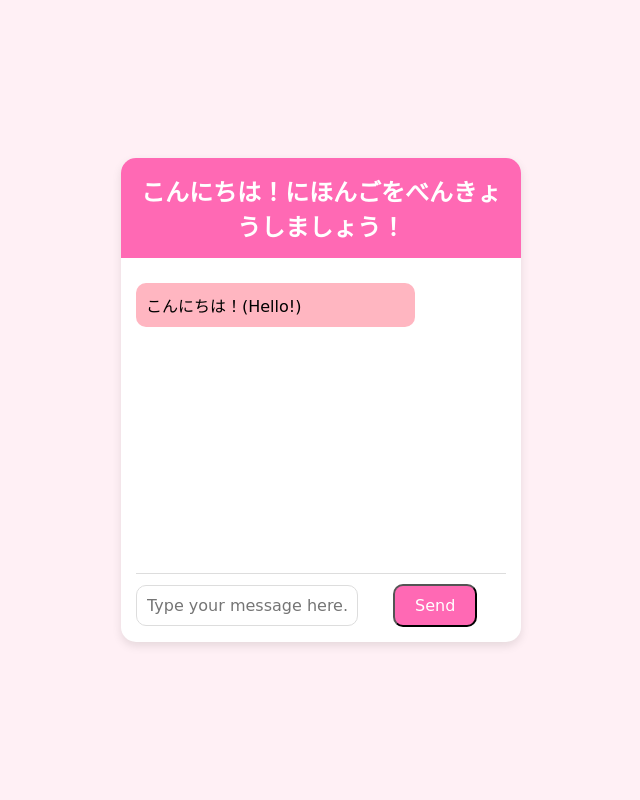
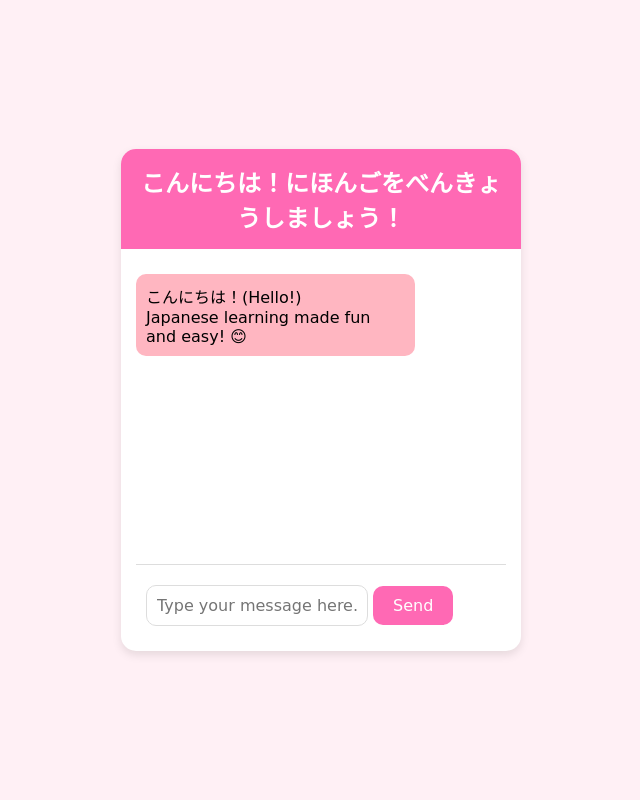
Before and after one commit to Sofines/PeraPera-ChatBot, a FastAPI app: page / in a window 1280 px wide. Shown: the whole page, without its empty margins (319-959 px from the left). Run offline with FastAPI, Linux system fonts and the light colour scheme.

Commit message:
run formatter and improve css

```diff
--- a/static/style.css
+++ b/static/style.css
@@ -1,93 +1,163 @@
+:root {
+    --primary-color: #ff69b4;
+    --primary-dark: #ff1493;
+    --background-color: #fff0f5;
+    --white: #ffffff;
+    --border-color: #ddd;
+    --message-bg: #ffb6c1;
+    --border-radius: 15px;
+    --spacing-sm: 10px;
+    --spacing-md: 15px;
+    --spacing-lg: 20px;
+}
+
 body {
     font-family: 'Comic Sans MS', cursive, sans-serif;
-    background-color: #fff0f5;
+    background-color: var(--background-color);
     margin: 0;
     padding: 0;
+    min-height: 100vh;
     display: flex;
     justify-content: center;
     align-items: center;
-    height: 100vh;
 }
 
 .chat-container {
-    width: 400px;
-    background-color: #ffffff;
-    border-radius: 15px;
+    width: min(400px, 90vw);
+    background-color: var(--white);
+    border-radius: var(--border-radius);
     box-shadow: 0 4px 10px rgba(0, 0, 0, 0.1);
     overflow: hidden;
 }
 
+
 h1 {
-    background-color: #ff69b4;
-    color: white;
+    background-color: var(--primary-color);
+    color: var(--white);
     margin: 0;
-    padding: 15px;
+    padding: var(--spacing-md);
     text-align: center;
     font-size: 1.5em;
 }
 
-.chat-box {
-    padding: 15px;
+.box {
+    padding: var(--spacing-md);
 }
+
 
 #chat-log {
     height: 300px;
     overflow-y: auto;
-    border-bottom: 1px solid #ddd;
-    margin-bottom: 10px;
+    border-bottom: 1px solid var(--border-color);
+    margin-bottom: var(--spacing-sm);
+    scrollbar-width: thin;
+    scrollbar-color: var(--primary-color) var(--border-color);
+}
+
+#chat-log::-webkit-scrollbar {
+    width: 8px;
+}
+
+#chat-log::-webkit-scrollbar-track {
+    background: var(--border-color);
+}
+
+#chat-log::-webkit-scrollbar-thumb {
+    background-color: var(--primary-color);
+    border-radius: 20px;
 }
 
 .message {
-    margin: 10px 0;
-    padding: 10px;
-    border-radius: 10px;
+    margin: var(--spacing-sm) 0;
+    padding: var(--spacing-sm);
+    border-radius: var(--spacing-sm);
     max-width: 70%;
     word-wrap: break-word;
+    animation: fadeIn 0.3s ease-in;
 }
 
 .bot-message {
-    background-color: #ffb6c1;
+    background-color: var(--message-bg);
     align-self: flex-start;
 }
 
 .user-message {
-    background-color: #ff69b4;
-    color: white;
+    background-color: var(--primary-color);
+    color: var(--white);
     align-self: flex-end;
     margin-left: auto;
 }
 
 .input-area {
     display: flex;
-    gap: 10px;
-    align-items: center; /* Align input and button vertically */
-    justify-content: space-between; /* Push button to the right */
-    width: 100%; /* Ensure it takes full width */
+    gap: var(--spacing-sm);
+    align-items: center;
+    padding: var(--spacing-sm);
 }
 
 input {
-    flex: 1; /* Input field takes up remaining space */
-    padding: 10px;
-    border: 1px solid #ddd;
-    border-radius: 10px;
-    font-family: 'Comic Sans MS', cursive, sans-serif;
-    font-size: 16px;
-    outline: none; /* Remove default focus outline */
+    flex: 1;
+    padding: var(--spacing-sm);
+    border: 1px solid var(--border-color);
+    border-radius: var(--spacing-sm);
+    font-family: inherit;
+    font-size: 1rem;
+    outline: none;
+    transition: border-color 0.3s ease;
+}
+
+input:focus {
+    border-color: var(--primary-color);
+    box-shadow: 0 0 0 2px rgba(255, 105, 180, 0.1);
 }
 
 button {
-    padding: 10px 20px;
-    background-color: #ff69b4;
-    color: white;
-    border-radius: 10px;
-    cursor:pointer;
-    font-family: 'Comic Sans MS', cursive, sans-serif;
-    font-size: 16px;
-    transition: background-color 0.3s ease; /* Smooth hover effect */
-    white-space: nowrap; /* Prevent button text from wrapping */
-    margin-left: 30px;
+    padding: var(--spacing-sm) var(--spacing-lg);
+    background-color: var(--primary-color);
+    color: var(--white);
+    border: none;
+    border-radius: var(--spacing-sm);
+    cursor: pointer;
+    font-family: inherit;
+    font-size: 1rem;
+    transition: all 0.3s ease;
+    white-space: nowrap;
+}
+
+button.is-centered {
+    margin-left: auto;
 }
 
 button:hover {
-    background-color: #ff1493;
+    background-color: var(--primary-dark);
+    transform: translateY(-1px);
 }
+
+button:active {
+    transform: translateY(0);
+}
+
+/* Animations */
+@keyframes fadeIn {
+    from {
+        opacity: 0;
+        transform: translateY(10px);
+    }
+    to {
+        opacity: 1;
+        transform: translateY(0);
+    }
+}
+
+/* Responsive Design */
+@media (max-width: 480px) {
+    .chat-container {
+        width: 100%;
+        height: 100vh;
+        border-radius: 0;
+    }
+
+    .message {
+        max-width: 85%;
+    }
+}
--- a/templates/index.html
+++ b/templates/index.html
@@ -1,21 +1,35 @@
-<!DOCTYPE html>
-<html>
+<!doctype html>
+<html lang="en">
   <head>
-    <meta charset="UTF-8">
+    <meta charset="UTF-8" />
+    <meta name="viewport" content="width=device-width, initial-scale=1.0" />
+    <meta name="description" content="Learn Japanese with a cute AI tutor" />
     <title>Cute Japanese Tutor</title>
-    <link rel="stylesheet" href="/static/style.css?v=1">
+    <link rel="stylesheet" href="/static/style.css" />
   </head>
   <body>
     <div class="chat-container">
       <h1>こんにちは！にほんごをべんきょうしましょう！</h1>
-        <div class="chat-box">
+      <div class="box">
         <div id="chat-log">
-                <div class="message bot-message">こんにちは！(Hello!)</div>
+          <div class="message bot-message">
+            こんにちは！(Hello!) <br />
+            Japanese learning made fun and easy! 😊
+          </div>
         </div>
         <div class="input-area">
-                <form onsubmit="sendMessage(); return false;">
-                    <input type="text" id="user-input" placeholder="Type your message here...">
-                    <button type="submit">Send</button>
+          <form id="chat-form" onsubmit="sendMessage(); return false;">
+            <div class="input-group">
+              <input
+                type="text"
+                id="user-input"
+                placeholder="Type your message here..."
+                autocomplete="off"
+                aria-label="Message input"
+                required
+              />
+              <button type="submit" aria-label="Send message">Send</button>
+            </div>
           </form>
         </div>
       </div>
```
Also changed, not shown: main.py (+7 -2 lines). Lines whose indentation alone changed are shown as unchanged.
